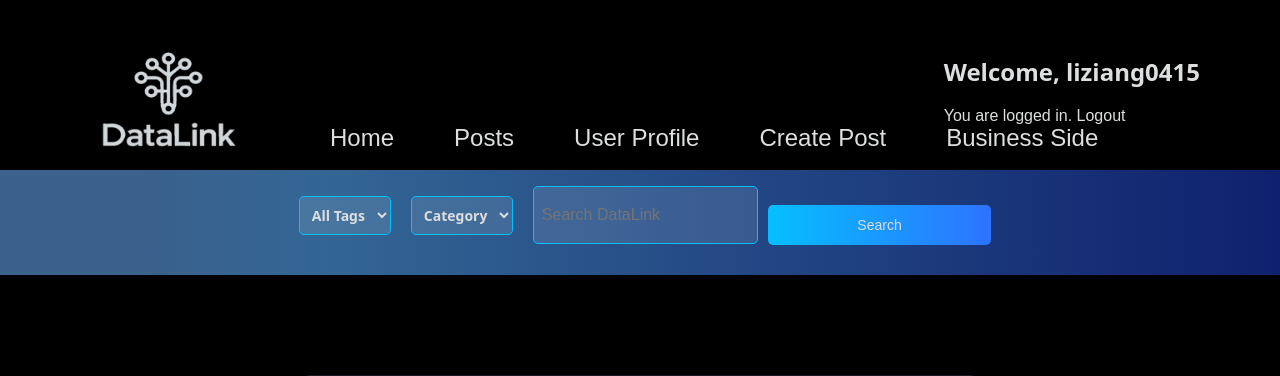
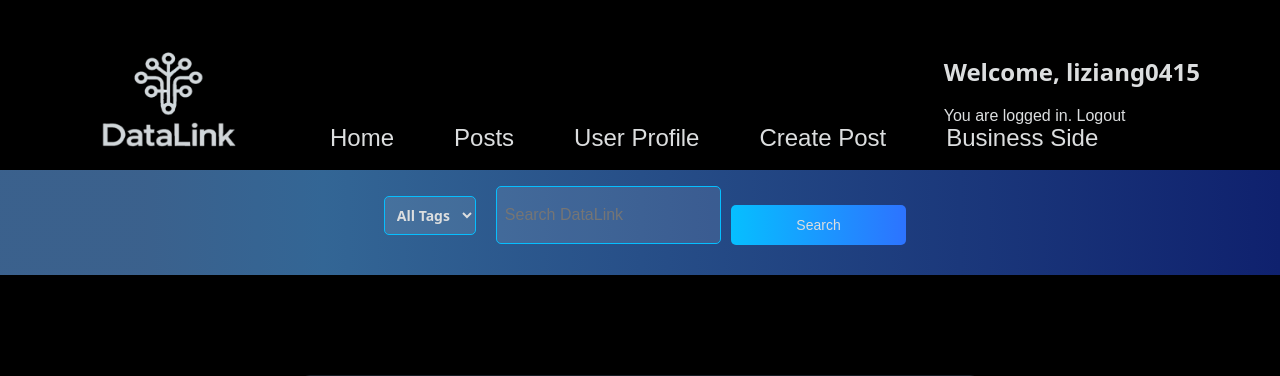
Before and after one commit to liziang0415/DATA-MARKETPLACE, a Flask app: page /add_thread in a window 1280 px wide. Shown: the top 376 px of the page. Run offline with Flask 3, Linux system fonts and the light colour scheme; a user stored in the database is signed in.

Commit message:
Update navbar.html

```diff
--- a/threads/templates/navbar.html
+++ b/threads/templates/navbar.html
@@ -21,10 +21,6 @@
             <option value="{{ tag }}">{{ tag }}</option>
             {% endfor %}
         </select>
-        <select name="Type" class="selectBar">
-            <option value="">Category</option>
-            <option value="">Contain</option>
-        </select>
         <input id="searchBar1" type="text" name="query" placeholder="Search DataLink">
         <button id="searchBar2" type="submit">Search</button>
     </form>
```
